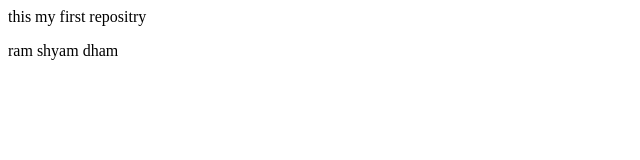
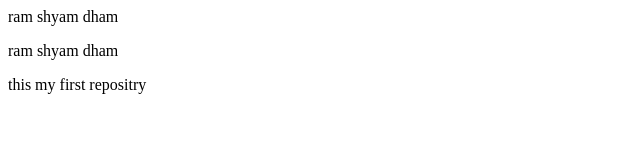
Before and after one commit to Avinashsharma9024/mern-stack, a plain HTML site: page index.html in a window 1280 px wide. Shown: the whole page, without its empty margins (0-640 px from the left). Drawn offline with Linux system fonts and the light colour scheme.

Commit message:
rearrange paragraphs in index.html

```diff
--- a/index.html
+++ b/index.html
@@ -1,2 +1,3 @@
+<p> ram shyam dham </p>
+<p> ram shyam dham </p>
 <p> this my first repositry</p>
-<p> ram shyam dham </p>
```
